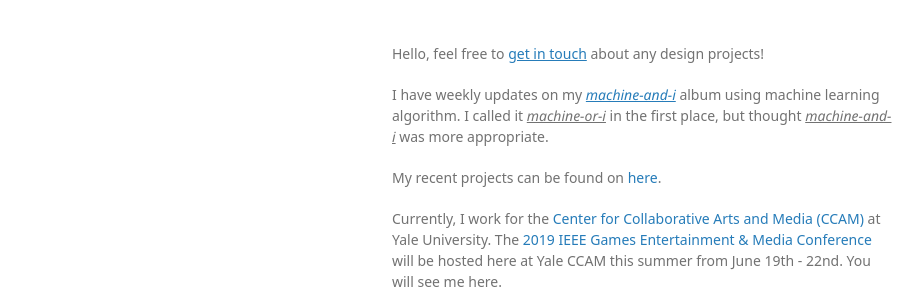
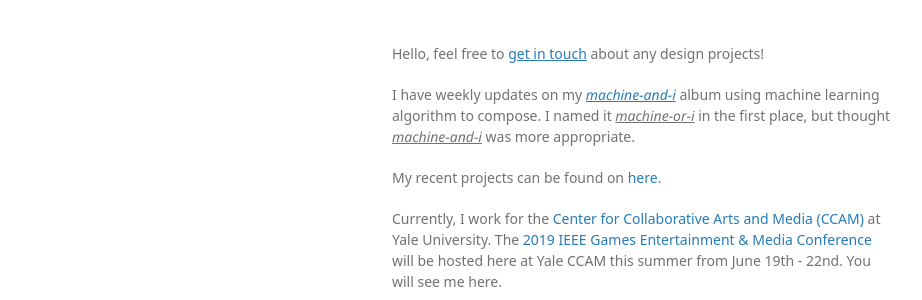
Before and after one commit to tianshu-z/tianshu-z.github.io, a Jekyll site: the page built from index.md, in a window 1280 px wide. Shown: the part 249-549 px from the top of the page, without its empty margins (178-1100 px from the left). Built offline with Jekyll 4.4.1, drawn with Linux system fonts in a browser that asks for light colours; some web fonts are replaced; our own code applies the rules of GitHub Pages for plain Markdown files.

Commit message:
Update index.md

```diff
--- a/index.md
+++ b/index.md
@@ -12,7 +12,7 @@
 
 <p>Hello, feel free to <a href = "https://tianshu-z.github.io/biography.html"><u>get in touch</u></a> about any design projects!</p>
 
-<p>I have weekly updates on my <a href = "https://soundcloud.com/zoe-zhao-676421317/sets/machine-or-i"><i><u>machine-and-i</u></i></a> album using machine learning algorithm. I called it <i><u>machine-or-i</u></i> in the first place, but thought <i><u>machine-and-i</u></i> was more appropriate.</p>
+<p>I have weekly updates on my <a href = "https://soundcloud.com/zoe-zhao-676421317/sets/machine-or-i"><i><u>machine-and-i</u></i></a> album using machine learning algorithm to compose. I named it <i><u>machine-or-i</u></i> in the first place, but thought <i><u>machine-and-i</u></i> was more appropriate.</p>
 
 My recent projects can be found on <a href="https://tianshu-z.github.io/work.html">here</a>.
 
```
